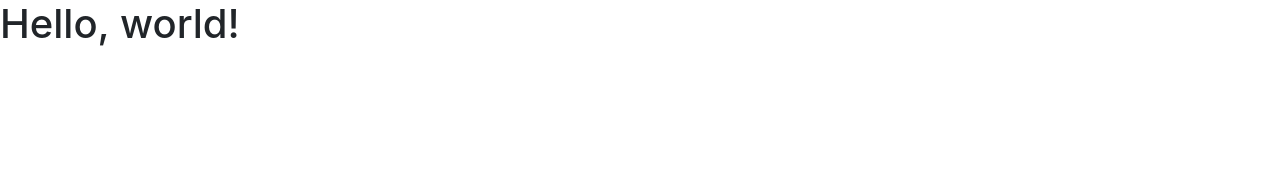
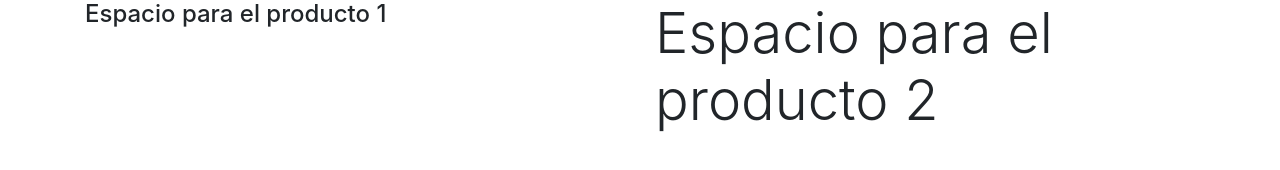
Before and after one commit to Alexander-R-S/Practica_Sem4_Act1, a plain HTML site: page index.html in a window 1280 px wide. Drawn offline with nearby package versions, Linux system fonts and the light colour scheme.

Commit message:
Se agregaron los los espacios para los productos a las 07:10 del mismo dia

```diff
--- a/index.html
+++ b/index.html
@@ -10,7 +10,16 @@
 		<link rel="stylesheet" href="https://cdn.jsdelivr.net/npm/bootstrap@4.6.0/dist/css/bootstrap.min.css" integrity="sha384-B0vP5xmATw1+K9KRQjQERJvTumQW0nPEzvF6L/Z6nronJ3oUOFUFpCjEUQouq2+l" crossorigin="anonymous">
 	</head>
 	<body>
-		<h1>Hello, world!</h1>
+		<div class="container">
+            <div class="row">
+                <div class="col-6">
+                    <h4 class="dislpay-4">Espacio para el producto 1</h4>
+                </div>
+                <div class="col-6">
+                    <h4 class="display-4">Espacio para el producto 2</h4>
+                </div>
+            </div>
+        </div>
 
 		<!-- Optional JavaScript -->
 		<!-- jQuery first, then Popper.js, then Bootstrap JS -->
```
